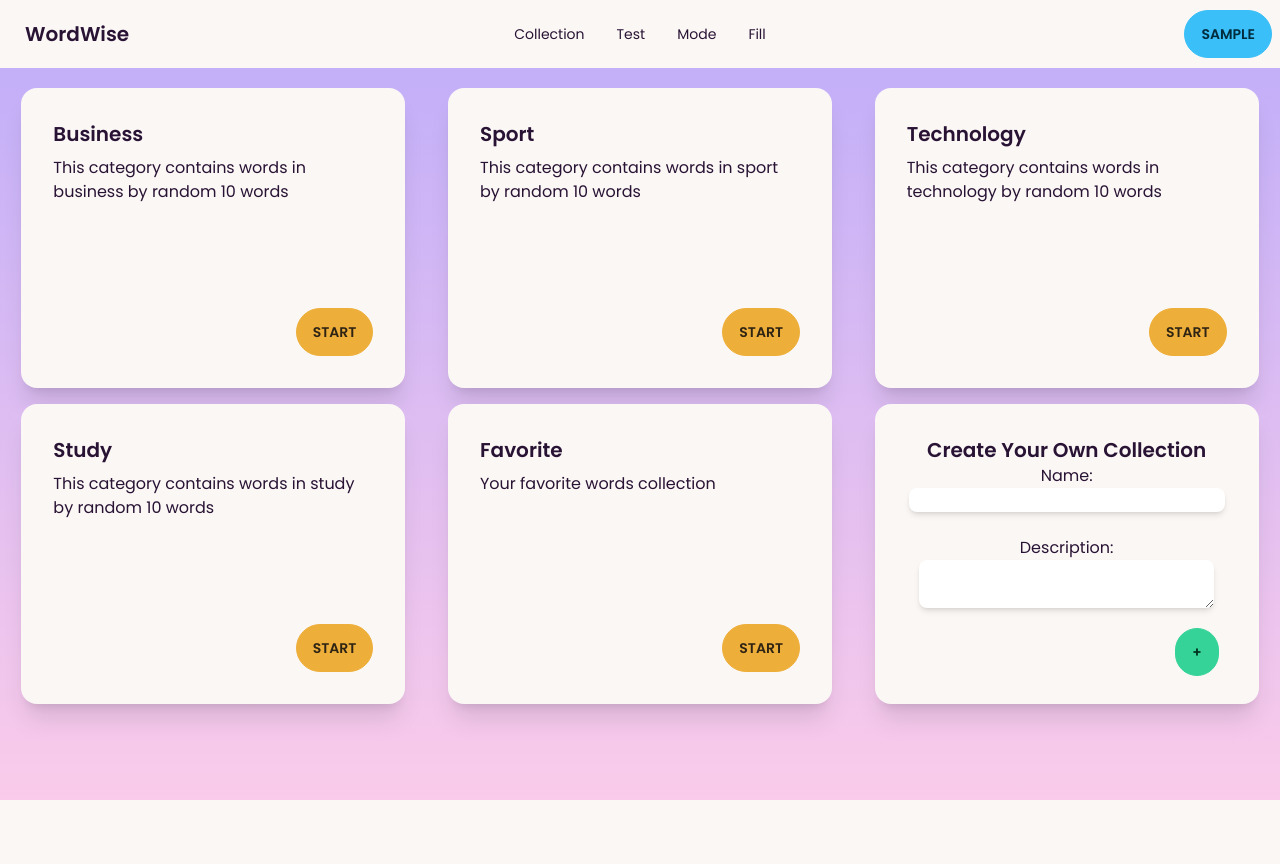
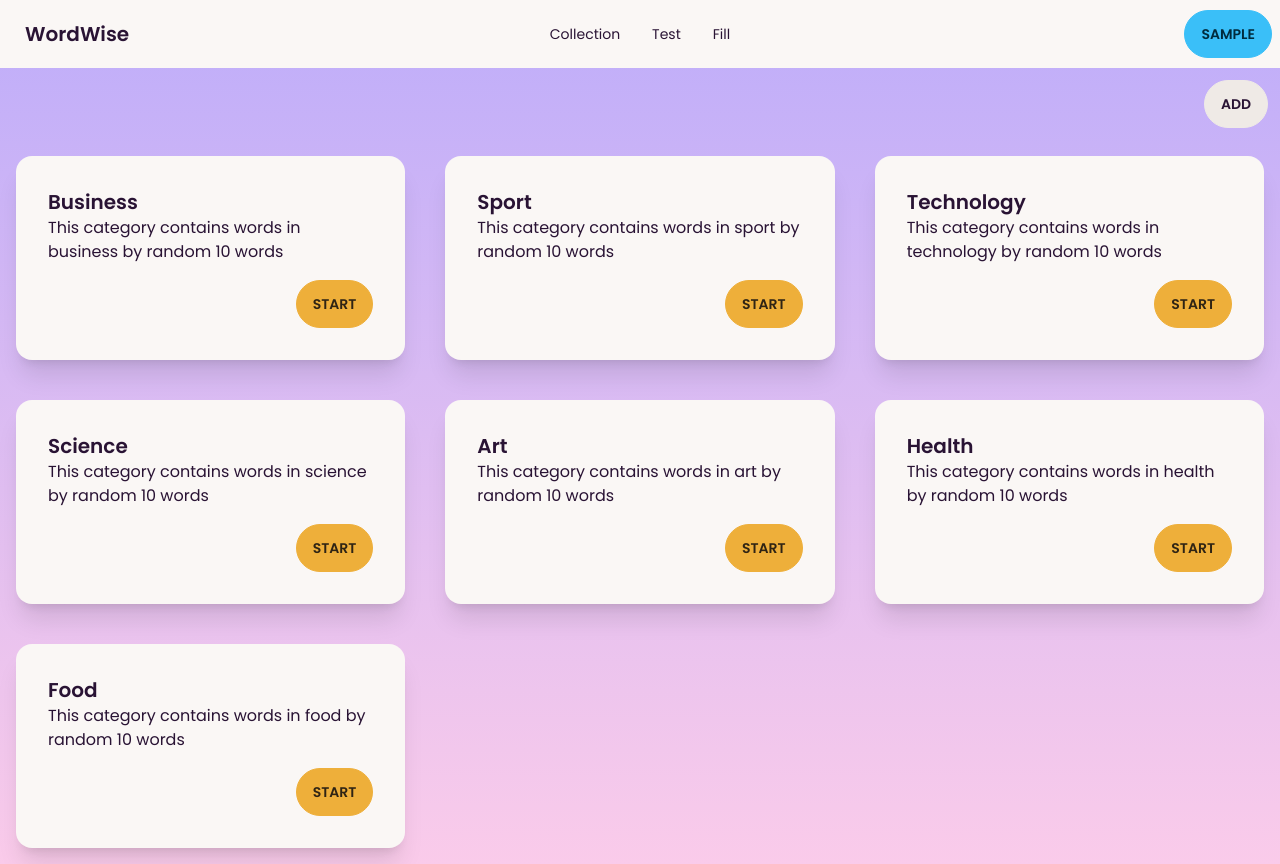
Before and after one commit to WordWiseProject/WordWise, a Django app: page / in a window 1280 px wide. Before the commit the page ends 800 px from the top, so only its background shows below. Run offline with Django 4.2, Linux system fonts and the light colour scheme; the visitor is signed in with stand-in values (Sample User, id 1); parts of the project's set-up code (start-up, migrations or seed data) failed here and were passed over; some libraries are stand-ins or nearby versions.

Commit message:
add collection button

```diff
--- a/wordwise/templates/base.html
+++ b/wordwise/templates/base.html
@@ -30,13 +30,10 @@
           <ul tabindex="0"
               class="menu menu-sm dropdown-content mt-3 z-[1] p-2 shadow bg-base-100 rounded-box w-52">
             <li>
-              <a>Collection</a>
+              <a href="{% url "wordwise:index" %}" >Collection</a>
             </li>
             <li>
               <a>Test</a>
-            </li>
-            <li>
-              <a>Mode</a>
             </li>
           </ul>
         </div>
@@ -45,13 +42,10 @@
       <div class="navbar-center hidden lg:flex">
         <ul class="menu menu-horizontal px-1">
           <li>
-            <a>Collection</a>
+            <a href="{% url "wordwise:index" %}">Collection</a>
           </li>
           <li>
             <a>Test</a>
-          </li>
-          <li>
-            <a>Mode</a>
           </li>
           <li>
             <a href="{% url "wordwise:fill_in" %}">Fill</a>
--- a/wordwise/templates/wordwise/index.html
+++ b/wordwise/templates/wordwise/index.html
@@ -13,60 +13,43 @@
   </head>
   <body>
     {% include "base.html" %}
-    <div class="grid grid-cols-1 md:grid-cols-2 lg:grid-cols-3 mt-3 gap-x-0">
+    <div class="flex justify-end mt-3 mr-3">
+      <!-- The button to open modal -->
+      <label for="my_modal_6" class="btn">add</label>
+      <!-- Put this part before </body> tag -->
+      <input type="checkbox" id="my_modal_6" class="modal-toggle" />
+      <div class="modal flex items-center justify-center min-h-screen">
+        <div class="modal-box">
+          <h3 class="text-lg">Title</h3>
+          <input type="text"
+                 placeholder="Type here"
+                 class="input input-bordered input-md w-full max-w-xs mt-2" />
+          <p class="text-lg mt-3">Description</p>
+          <input type="text"
+                 placeholder="Type here"
+                 class="input input-bordered input-md w-full max-w-xs mt-2" />
+          <div class="modal-action">
+            <label for="my_modal_6" class="btn">Submit</label>
+          </div>
+        </div>
+      </div>
+    </div>
+    <div class="grid grid-cols-1 grid-cols-2 grid-cols-3 mt-3 gap-2">
       {% for type in type_of %}
-        <div class="p-2">
-          <div class="flex flex-col items-center">
-            <div class="card w-96 bg-base-100 shadow-xl" style="height: 300px;">
-              <div class="card-body">
+        <div class="p-4 flex items-stretch">
+          <div class="card bg-base-100 shadow-xl w-120">
+            <div class="card-body flex flex-col justify-between">
+              <div>
                 <h2 class="card-title">{{ type.capitalize }}</h2>
                 <p>This category contains words in {{ type }} by random 10 words</p>
-                <div class="card-actions justify-end">
-                  <a href="{% url "wordwise:flashcard" type %}" class="btn btn-accent">Start</a>
-                </div>
+              </div>
+              <div class="card-actions justify-end mt-2">
+                <a href="{% url "wordwise:flashcard" type %}" class="btn btn-accent">Start</a>
               </div>
             </div>
           </div>
         </div>
       {% endfor %}
-      <div class="p-2">
-          <div class="flex flex-col items-center">
-            <div class="card w-96 bg-base-100 shadow-xl" style="height: 300px;">
-              <div class="card-body">
-                <h2 class="card-title">Favorite</h2>
-                <p>Your favorite words collection</p>
-                <div class="card-actions justify-end">
-                  <a class="btn btn-accent">Start</a>
-                </div>
-              </div>
-            </div>
-          </div>
-        </div>
-      <div>
-        <div class="p-2">
-          <div class="flex flex-col items-center">
-            <div class="card w-96 bg-base-100 shadow-xl" style="height: 300px;">
-              <div class="card-body">
-                <form class="flex flex-col items-center" method="post">
-                    {% csrf_token %}
-                    <h2 class="card-title">Create Your Own Collection</h2>
-                        {% csrf_token %}
-                        {{ form.as_p }}
-                        <label for="name">Name:</label>
-                        <input type="text" name="name" id="name" required class="shadow-md rounded-lg relative">
-                        <br>
-                        <label for="desc">Description:</label>
-                        <textarea name="desc" id="desc" required class="shadow-md rounded-lg relative"></textarea>
-                        <br>
-                    <div class="card-actions z-10 absolute bottom-7 right-10">
-                        <button class="btn btn-success" type="button">+</button>
-                    </div>
-                  </form>
-                </div>
-              </div>
-            </div>
-          </div>
-        </div>
     </div>
   </body>
 </html>
--- a/wordwise/views.py
+++ b/wordwise/views.py
@@ -7,8 +7,8 @@ from django.core.paginator import Paginator
 from django.shortcuts import render
 from django.views import View
 
-from .forms import TestFrom, CollectionForm
-from .models import Definition, Example, TypeOf, Word, Collection
+from .forms import CollectionForm, TestFrom
+from .models import Collection, Definition, Example, TypeOf, Word
 
 BASE_DIR = Path(__file__).resolve(strict=True).parent.parent
 env = environ.Env()
@@ -59,20 +59,20 @@ def get_list_word_from_type_of(type):
 
 class home(View):
     def get(self, request):
-        context = {"type_of": ["business", "sport", "technology", "study"]}
+        context = {"type_of": ["business", "sport", "technology", "science", "art", "health", "food"]}
         return render(request, "wordwise/index.html", context)
 
-    def post(self, request):
-        name = request.POST.get("name")
-        desc = request.POST.get("desc")
-        try:
-            collection = Collection.objects.get(name=name)
-        except Collection.DoesNotExist:
-            user = request.user
-            collection = Collection(name=name, user=user, desc=desc)
-            # collection.save()
-        form = CollectionForm()
-        return render(request, 'wordwise/index.html', {'form': form})
+    # def post(self, request):
+    #     name = request.POST.get("name")
+    #     desc = request.POST.get("desc")
+    #     try:
+    #         collection = Collection.objects.get(name=name)
+    #     except Collection.DoesNotExist:
+    #         user = request.user
+    #         collection = Collection(name=name, user=user, desc=desc)
+    #         # collection.save()
+    #     form = CollectionForm()
+    #     return render(request, "wordwise/index.html", {"form": form})
 
 
 def flashcard_view(request, type_of):
@@ -109,9 +109,9 @@ class FillInTheBlank(View):
         return render(request, "wordwise/fill_fail.html", context={"test2": current_defi.word.vocab})
 
 
-class Collection(View):
-    def add_word(self):
-        pass
-
-    def delete_word(self):
-        pass
+# class Collection(View):
+#     def add_word(self):
+#         pass
+#
+#     def delete_word(self):
+#         pass
```
Also changed, not shown: .pre-commit-config.yaml.
